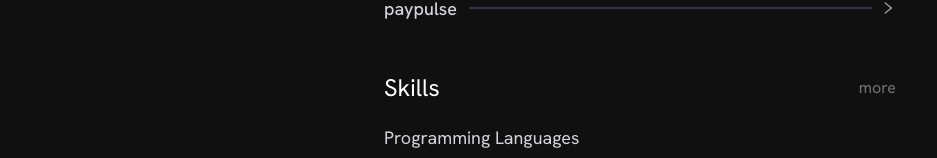
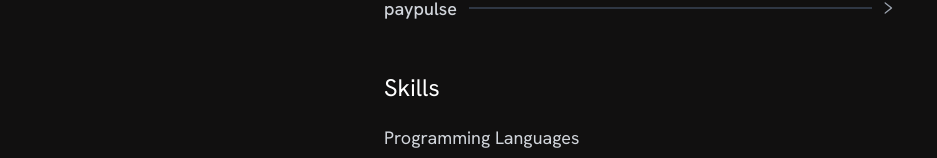
Before and after one commit to dexter-ifti/Portfolio, a Next.js app: page / in a window 1280 px wide. Shown: the part 706-864 px from the top of the page, without its empty margins (0-937 px from the left). Built offline with nearby package versions, Linux system fonts and the light colour scheme.

Commit message:
Remove link to skills page from the skills section

```diff
--- a/app/page.tsx
+++ b/app/page.tsx
@@ -232,9 +232,9 @@ export default function Home() {
         <div className="mt-5">
           <div className="flex justify-between items-center">
             <h1 className="text-2xl text-white mt-5 mb-5">Skills</h1>
-            <Link href="/skills" className="text-neutral-500 hover:underline">
+            {/* <Link href="/skills" className="text-neutral-500 hover:underline">
               more
-            </Link>
+            </Link> */}
           </div>
 
           {/* Programming Languages */}
```
